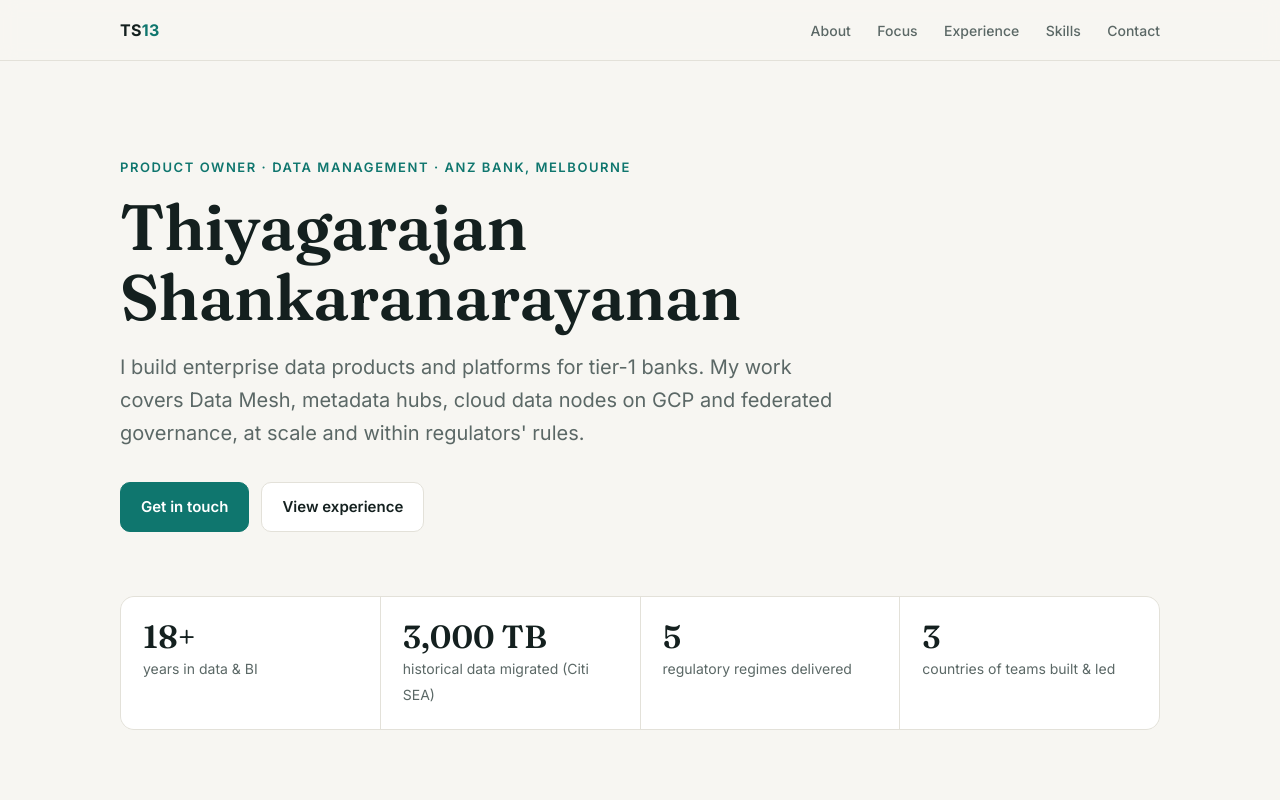
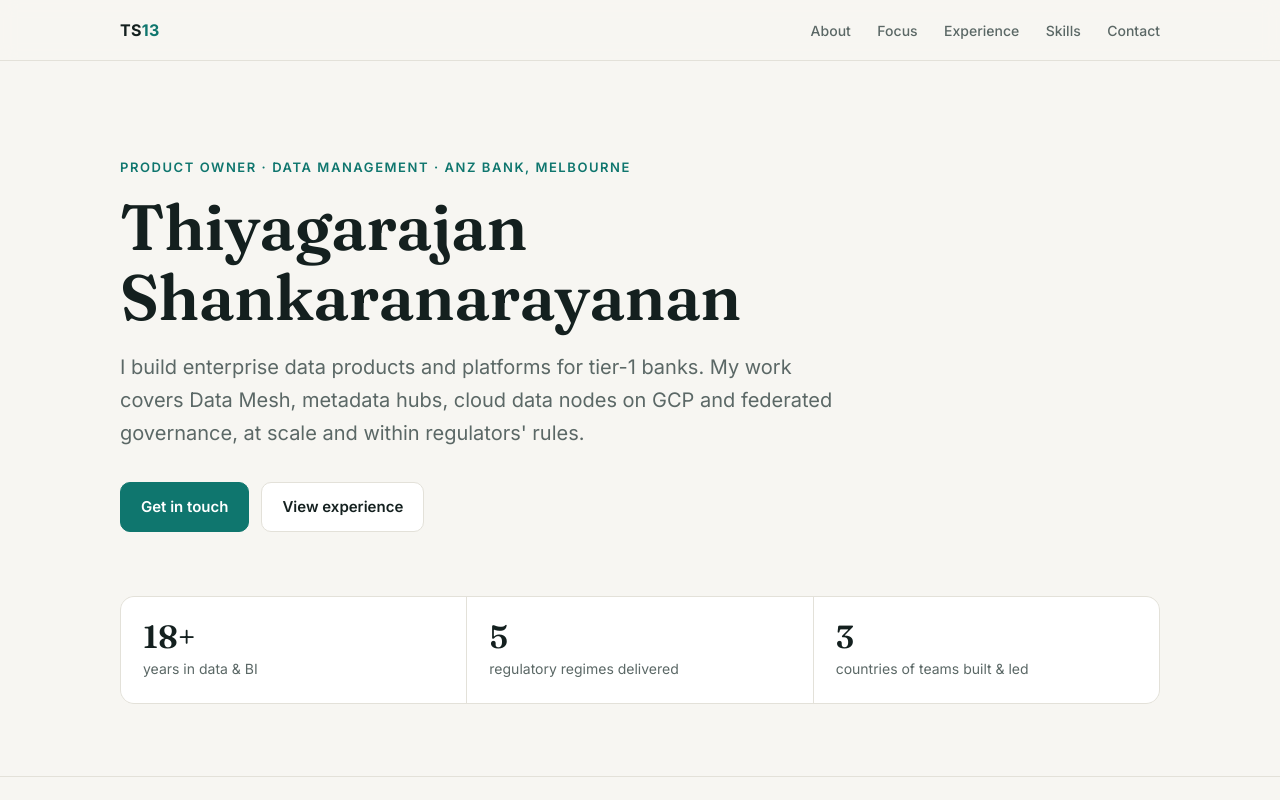
Before and after one commit to thiyagarajanshankar13/my-resume, a plain HTML site: page index.html in a window 1280 px wide. Shown: the top 800 px of the page. Drawn offline with Linux system fonts and the light colour scheme.

Commit message:
Remove 3,000 TB stat from hero
Co-Authored-By: Claude Opus 5.5 <noreply@anthropic.com>
Claude-Session: https://claude.ai/code/session_01Qd7TXnrwMcDhH2rsjgzbVk

```diff
--- a/index.html
+++ b/index.html
@@ -51,11 +51,11 @@ h1{font-family:Fraunces,Georgia,serif;font-weight:600;font-size:clamp(36px,6vw,6
 .btn:hover{text-decoration:none;transform:translateY(-1px)}
 
 /* stats */
-.stats{display:grid;grid-template-columns:repeat(4,1fr);gap:1px;background:var(--line);border:1px solid var(--line);border-radius:14px;overflow:hidden;margin-top:64px}
+.stats{display:grid;grid-template-columns:repeat(3,1fr);gap:1px;background:var(--line);border:1px solid var(--line);border-radius:14px;overflow:hidden;margin-top:64px}
 .stat{background:var(--surface);padding:22px}
 .stat b{display:block;font-family:Fraunces,Georgia,serif;font-size:32px;font-weight:600;line-height:1.1}
 .stat span{color:var(--muted);font-size:14px}
-@media (max-width:760px){ .stats{grid-template-columns:repeat(2,1fr)} }
+@media (max-width:520px){ .stats{grid-template-columns:1fr} }
 
 /* sections */
 section{padding:72px 0;border-top:1px solid var(--line)}
@@ -123,7 +123,6 @@ footer .wrap{display:flex;justify-content:space-between;flex-wrap:wrap;gap:8px}
 
     <div class="stats">
       <div class="stat"><b>18+</b><span>years in data &amp; BI</span></div>
-      <div class="stat"><b>3,000 TB</b><span>historical data migrated (Citi SEA)</span></div>
       <div class="stat"><b>5</b><span>regulatory regimes delivered</span></div>
       <div class="stat"><b>3</b><span>countries of teams built &amp; led</span></div>
     </div>
```
